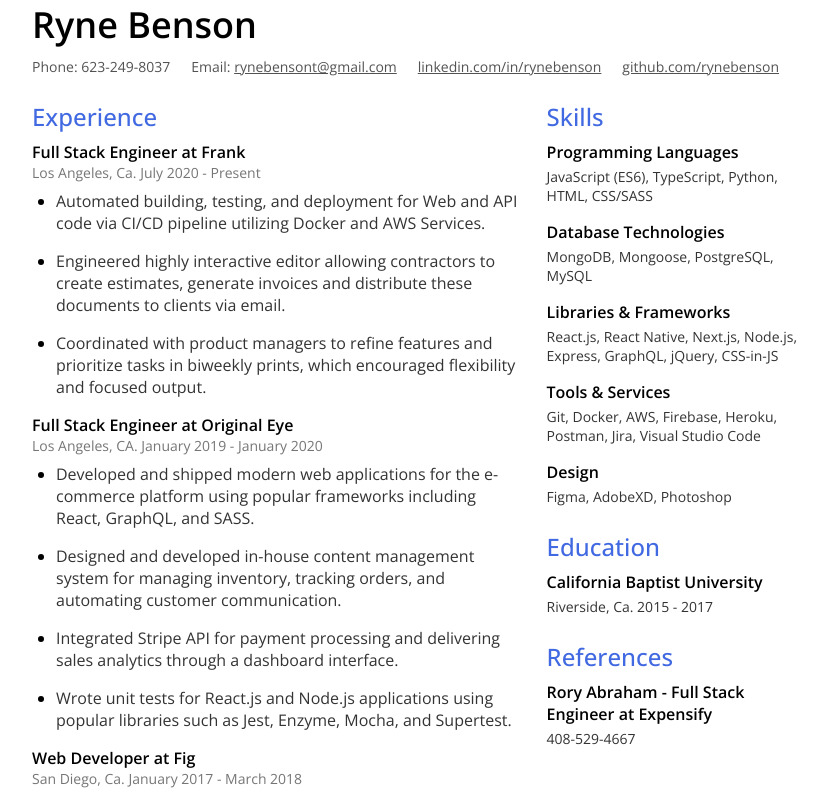
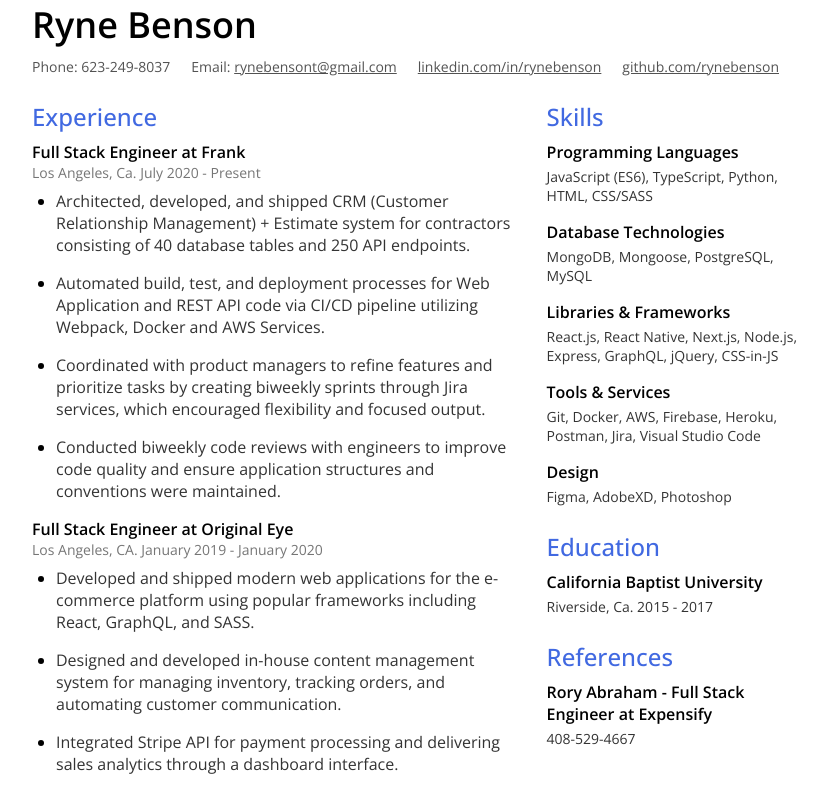
Before and after one commit to Rynebenson/Resume, a Next.js app: page / in a window 1280 px wide. Shown: the top 793 px of the page, without its empty margins (224-1051 px from the left). Built offline with nearby package versions, Linux system fonts and the light colour scheme.

Commit message:
add latest experience for frank

```diff
--- a/pages/index.js
+++ b/pages/index.js
@@ -42,20 +42,26 @@
               <ul>
                 <li>
                   <p>
-                    Automated building, testing, and deployment for Web and API code via CI/CD pipeline
-                    utilizing Docker and AWS Services.
+                    Architected, developed, and shipped CRM (Customer Relationship Management) + Estimate system
+                    for contractors consisting of 40 database tables and 250 API endpoints.
                   </p>
                 </li>
                 <li>
                   <p>
-                  Engineered highly interactive editor allowing contractors to create estimates,
-                  generate invoices and distribute these documents to clients via email.
+                    Automated build, test, and deployment processes for Web Application and REST API code via CI/CD pipeline
+                    utilizing Webpack, Docker and AWS Services.
                   </p>
                 </li>
                 <li>
                   <p>
-                    Coordinated with product managers to refine features and prioritize tasks in biweekly prints,
+                    Coordinated with product managers to refine features and prioritize tasks by creating biweekly sprints through Jira services,
                     which encouraged flexibility and focused output.
+                  </p>
+                </li>
+                <li>
+                  <p>
+                    Conducted biweekly code reviews with engineers to improve code quality and ensure application structures and conventions
+                    were maintained.
                   </p>
                 </li>
               </ul>
```
